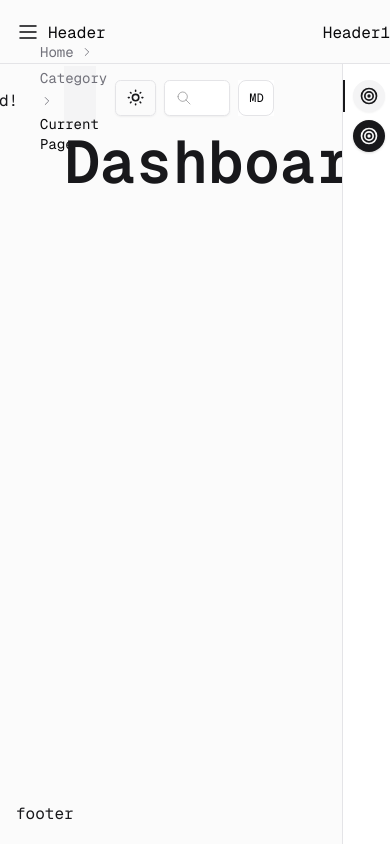
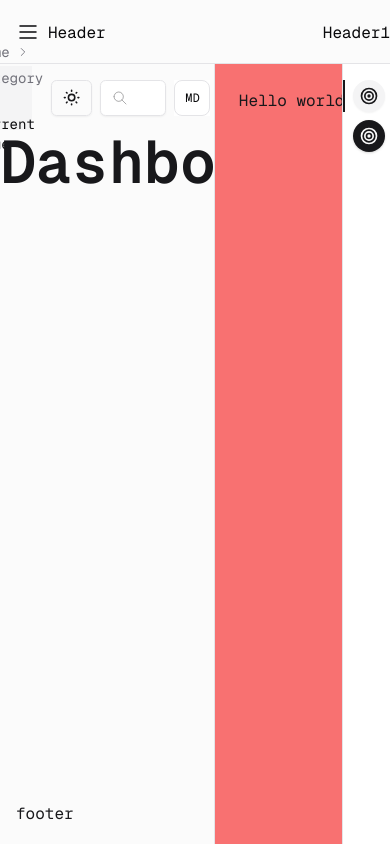
Before and after one commit to madhavdutta/xbeshui, a React (Vite) app: page / in a window 390 px wide. Both pictures are taken after a click on the button 369 px from the left and 96 px from the top of the page. Built offline with nearby package versions, Linux system fonts and the light colour scheme.

Commit message:
Appshell fix issue

```diff
--- a/packages/core/components/Layout/appShell/appshell.tsx
+++ b/packages/core/components/Layout/appShell/appshell.tsx
@@ -89,7 +89,7 @@ const AppShell = React.forwardRef<HTMLDivElement, appShellProps>(
           ${Aside ? (asideOpened ? "md:right-[510px]" : "md:right-0") : "md:right-0"}
           ${Header ? (fixedHeader ? "mt-[66px]" : "mt-4") : "mt-0"}
           ${Footer ? "pb-20" : "pb-0"} px-0
-          ${Navbar ? variant==="inner"? "md:left-0 ml-72" : "md:left-0 ml-16" : "md:left-0"}`}
+          ${Navbar ? variant==="inner"? "left-0 md:left-72" : "left-0 md:left-16" : "left-0"}`}
       >
         {props.children}
       </motion.div>
@@ -129,8 +129,8 @@ const AppShell = React.forwardRef<HTMLDivElement, appShellProps>(
               right: asideOpened ? "12px" : "-500px",
             }}
             transition={{ type: "spring", stiffness: 500, damping: 30 }}
-            className={`fixed z-8 w-[500px] hidden h-full ${withBorder ? "border-l" : ""
-              } ${layout === "alt" ? "top-16 z-10" : "top-0"}`}
+            className={`fixed z-8 bg-red-400 h-full ${withBorder ? "border-l" : ""
+              } ${layout === "alt" ? "top-16" : "top-0"}`}
             aria-label="AsideAlt"
           >
             {Aside}
@@ -191,7 +191,7 @@ const AppShell = React.forwardRef<HTMLDivElement, appShellProps>(
           transition={{ type: "spring", stiffness: 500, damping: 30 }}
           aria-label="HeaderDefault"
           className={`h-16 z-20 bg-purple-300 top-0 ${variant == "inner" ? "left-0 md:left-72 right-12" : "left-0 right-12 md:left-0"} ${fixedHeader ? "fixed" : ""
-            } ${withBorder ? "border-b" : ""} ${Navbar ? "md:ml-16" : "md:ml-0 mt-16"}`}
+            } ${withBorder ? "border-b" : ""}`}
 
         >
           <header>
@@ -234,7 +234,7 @@ const AppShell = React.forwardRef<HTMLDivElement, appShellProps>(
           ${Aside ? (asideOpened ? "md:right-[510px]" : "md:right-0") : "md:right-0"}
           ${Header ? (fixedHeader ? "mt-[66px]" : "mt-4") : "mt-0"}
           ${Footer ? "pb-20" : "pb-0"} px-0
-          ${Navbar ? "md:left-4 mt-[2px] " : "md:left-0 mt-16"}`}
+          ${Navbar ? variant==="inner"? "left-0 md:left-72" : "left-0 md:left-16" : "left-0"}`}
       >
         {props.children}
       </motion.div>
@@ -273,7 +273,7 @@ const AppShell = React.forwardRef<HTMLDivElement, appShellProps>(
               right: asideOpened ? "12px" : "-500px",
             }}
             transition={{ type: "spring", stiffness: 500, damping: 30 }}
-            className={`fixed z-30 w-[500px] hidden h-full ${withBorder ? "border-l" : ""
+            className={`fixed z-30 w-[500px] h-full ${withBorder ? "border-l" : ""
               } ${layout === "default" ? "top-0 z-10" : ""}`}
             aria-label="AsideDefault"
           >
```
